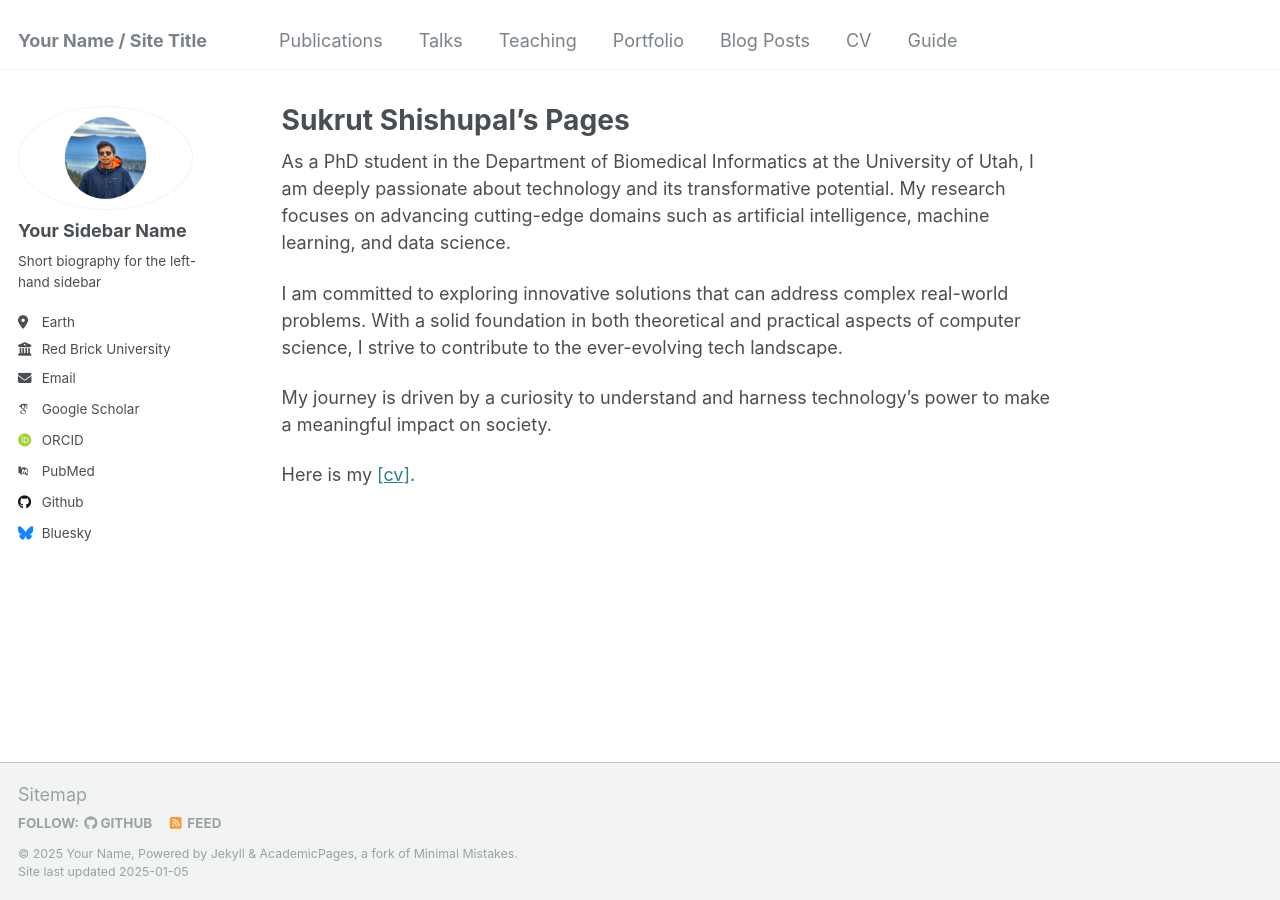
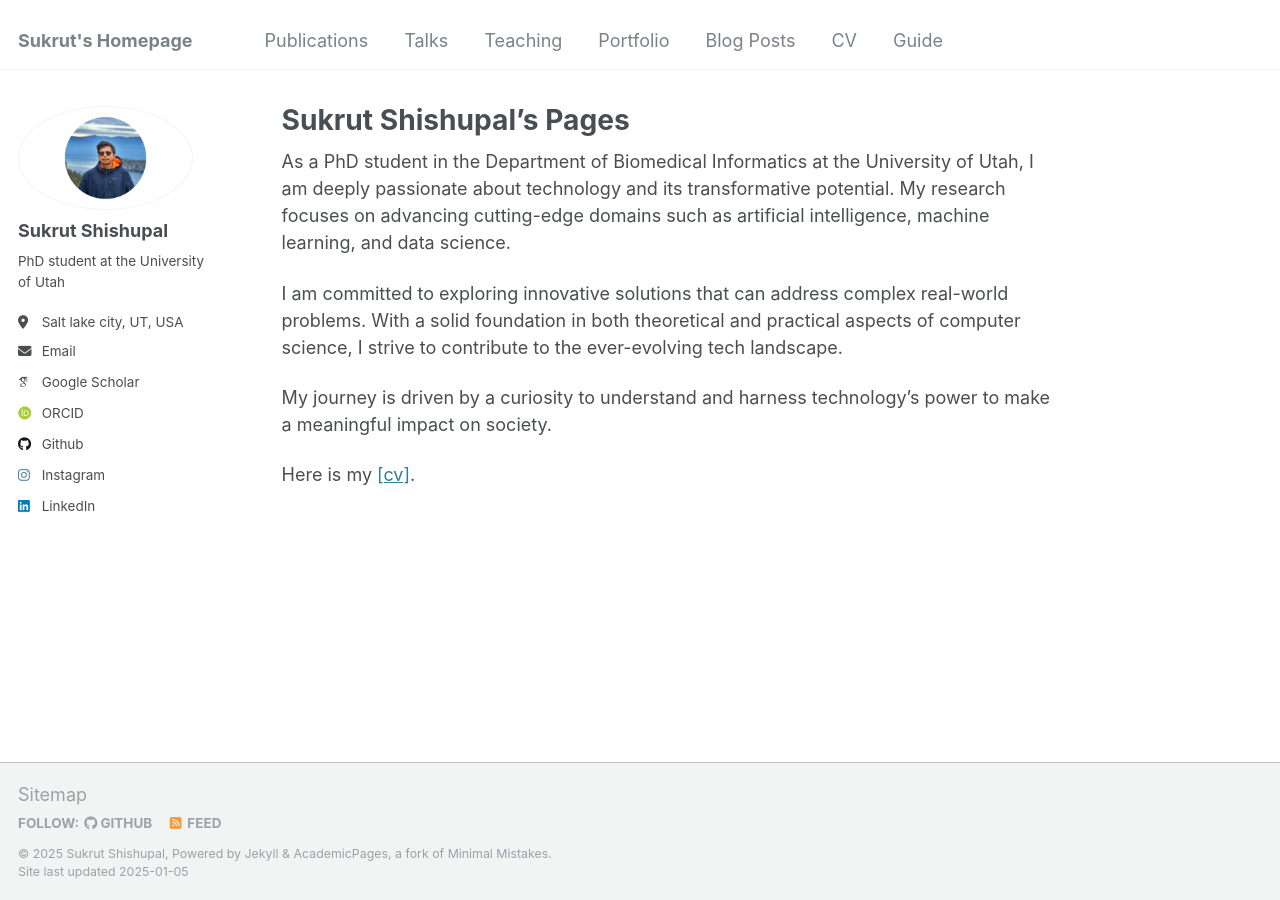
Before and after one commit to sukrut-shishupal/sukrut.shishupal.github.io, a Jekyll site: the page built from _pages/about.md, in a window 1280 px wide. Built offline with Jekyll 4.4.1, drawn with Linux system fonts in a browser that asks for light colours; some web fonts are replaced.

Commit message:
Update _config.yml

```diff
--- a/_config.yml
+++ b/_config.yml
@@ -8,13 +8,13 @@
 
 # Basic Site Settings
 locale                   : "en-US"
-title                    : "Your Name / Site Title"
+title                    : "Sukrut's Homepage"
 title_separator          : "-"
-name                     : &name "Your Name"
+name                     : &name "Sukrut Shishupal"
 description              : &description "personal description"
-url                      : https://academicpages.github.io # the base hostname & protocol for your site e.g. "https://[your GitHub username].github.io"
+url                      : https://sukrut.shishupal.github.io # the base hostname & protocol for your site e.g. "https://[your GitHub username].github.io"
 baseurl                  : "" # the subpath of your site, e.g. "/blog"
-repository               : "academicpages/academicpages.github.io"
+repository               : "sukrut-shishupal/sukrut.shishupal.github.io"
 
 # Site Author - The following control what appear as part of the author content on the side bar.
 #               If a field is blank the icon and link will not appear, otherwise it will be shown.
@@ -22,21 +22,21 @@ repository               : "academicpages/academicpages.github.io"
 author:
   # Biographic information
   avatar           : "profile.png"
-  name             : "Your Sidebar Name"
+  name             : "Sukrut Shishupal"
   pronouns         : # example: "she/her"
-  bio              : "Short biography for the left-hand sidebar"
-  location         : "Earth"
-  employer         : "Red Brick University"
+  bio              : "PhD student at the University of Utah"
+  location         : "Salt lake city, UT, USA"
+  employer         : # URL
   uri              : # URL
-  email            : "none@example.org"
+  email            : "sukrut.shishupal@gmail.com"
 
   # Academic websites
   arxiv            : # URL - Update with the correct link to your profile
-  googlescholar    : "https://scholar.google.com/citations?user=PS_CX0AAAAAJ"
+  googlescholar    : "https://scholar.google.com/citations?hl=en&user=QpVi_2IAAAAJ"
   impactstory      : # URL
-  orcid            : "http://orcid.org/yourorcidurl"
+  orcid            : "https://orcid.org/0000-0001-8967-4359"
   semantic         : # URL
-  pubmed           : "https://www.ncbi.nlm.nih.gov/pubmed/?term=john+snow"
+  pubmed           : # URL
   researchgate     : # URL
   scopus           : # URL
 
@@ -44,21 +44,21 @@ author:
   bitbucket        : # Username - Update with your username on the site
   codepen          : # Username
   dribbble         : # Username
-  github           : "academicpages"
+  github           : "https://github.com/sukrut-shishupal"
   kaggle           : # Username
   stackoverflow    : # User number or user number and name (i.e., use "1" or "1/jeff-atwood")
 
   # Social media
-  bluesky          : "bsky.app" # Replace this with you Bluesky username
+  bluesky          : # Username
   facebook         : # Username
   flickr           : # Username
   foursquare       : # Username
   goodreads        : # Username
   google_plus      : # Username
   keybase          : # Username
-  instagram        : # Username
+  instagram        : "https://www.instagram.com/sukrut_captures/"
   lastfm           : # Username
-  linkedin         : # Username
+  linkedin         : "https://www.linkedin.com/in/sukrutshishupal/"
   mastodon         : # URL
   medium           : # URL
   pinterest        : # Username
```
